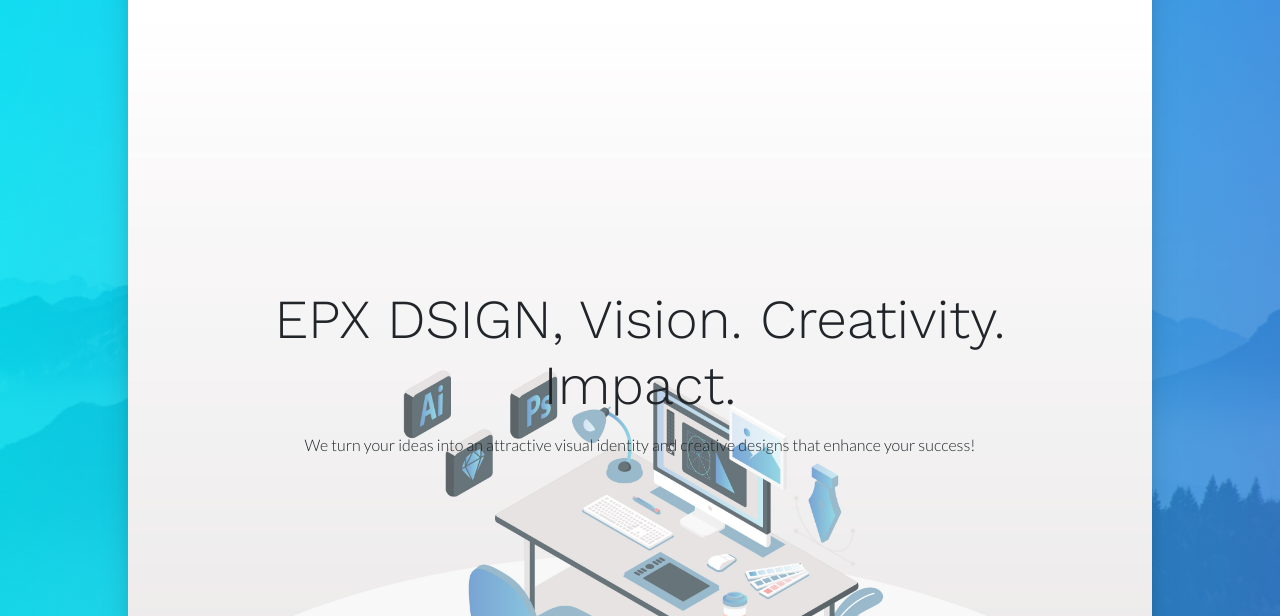
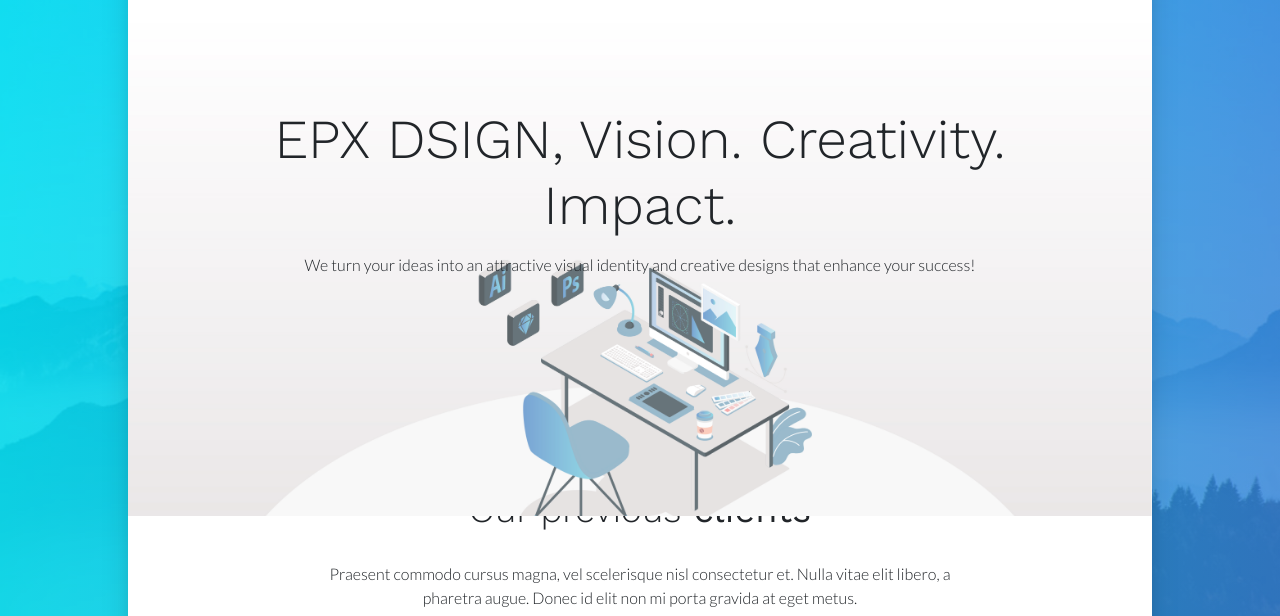
Before and after one commit to di-awab/-di-awab-dourwise-portfolio3, a plain HTML site: page index.html in a window 1280 px wide. Shown: the part 184-800 px from the top of the page. Drawn offline with nearby package versions, Linux system fonts and the light colour scheme; some icons are missing.

Commit message:
Update index.html

```diff
--- a/index.html
+++ b/index.html
@@ -67,10 +67,10 @@
 
 </nav>		<div class="jumbotron d-flex align-items-center"
      style="background-image: url(img/hero-2.jpg);
-            background-position: center 50px;
+            background-position: center 80px;
             background-size: cover;
-            height: 1000px;
-            margin-bottom: -200px;">
+            height: 600px;
+            margin-bottom: -250px;">
 
   <div class="container text-center">
     <h1 class="display-2 mb-4">EPX DSIGN, Vision. Creativity. Impact.</h1>
```
